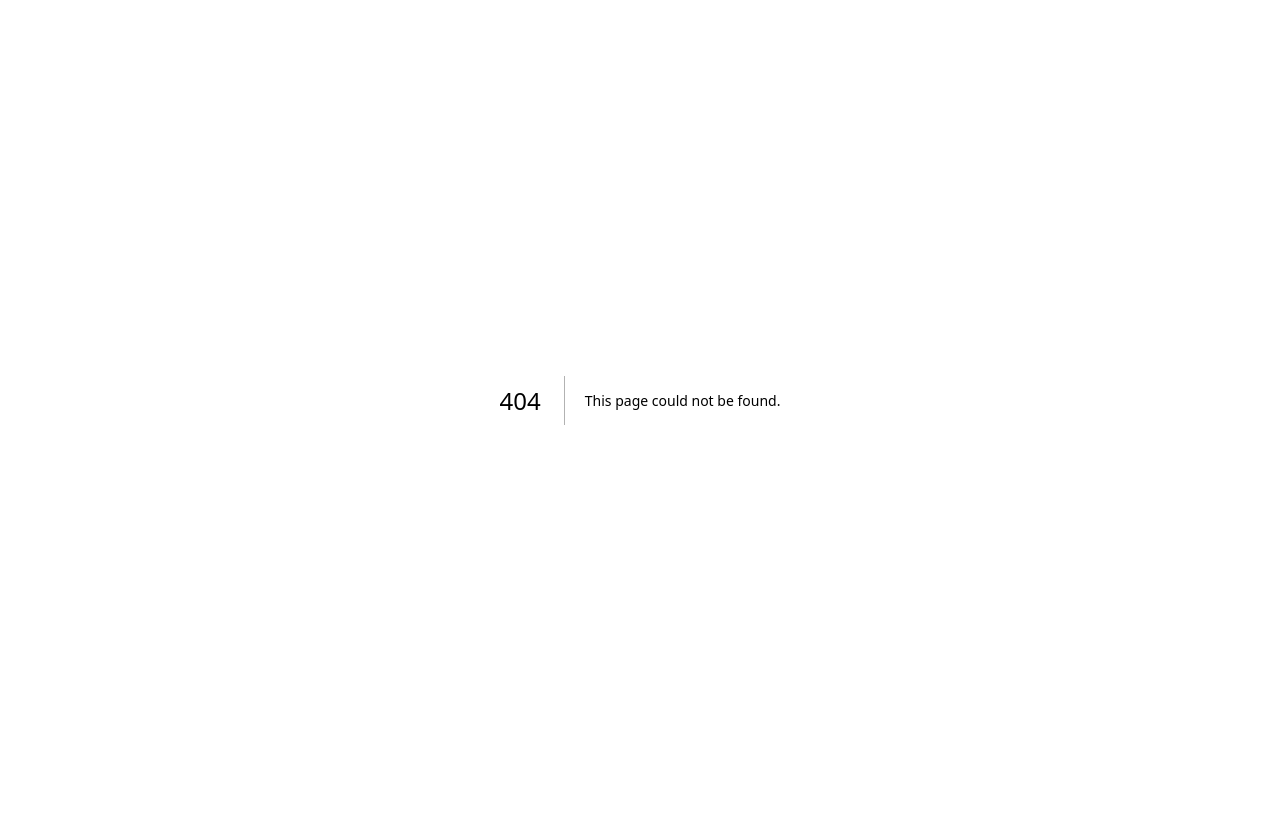
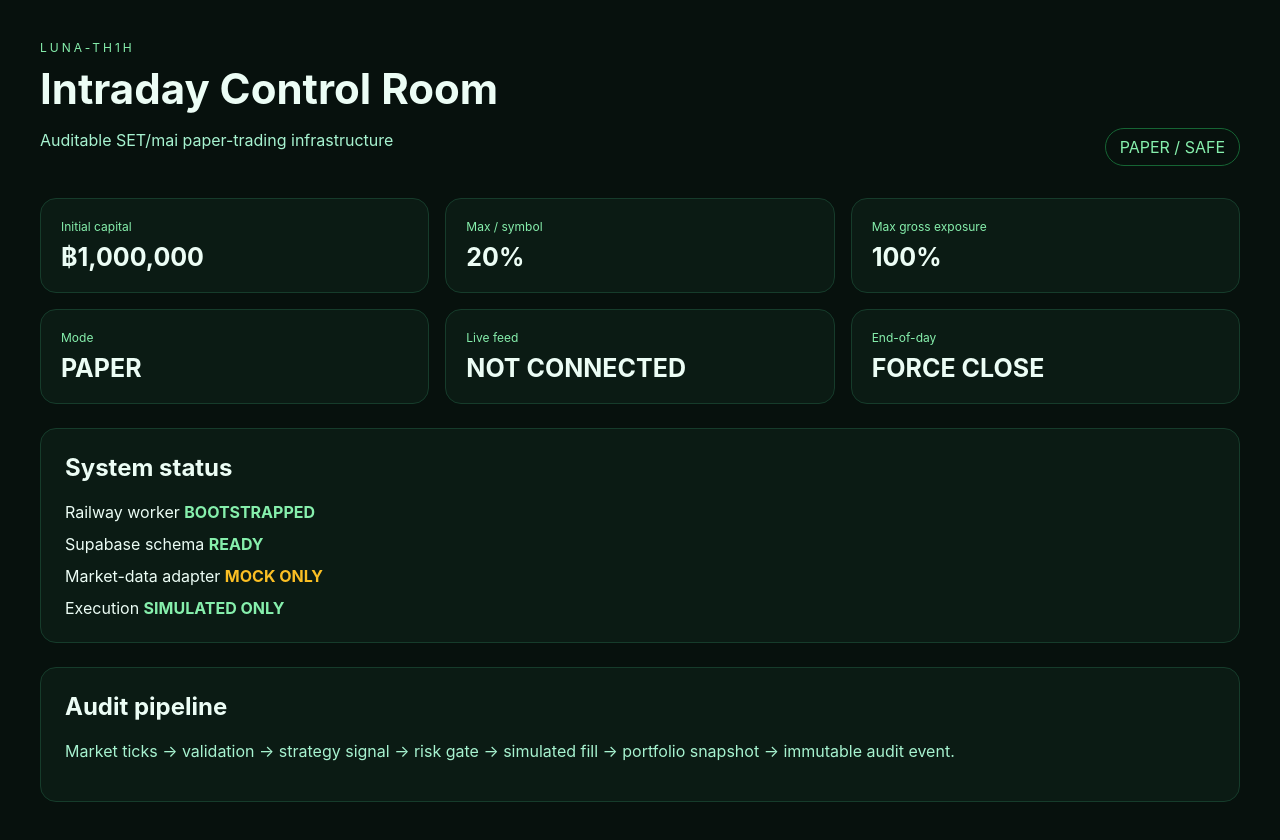
Before and after one commit to sakdiphongkan-ops/ceos-platform, a Next.js app: page /luna in a window 1280 px wide. Before the commit this address had no page. Before the commit the page ends 800 px from the top, so only its background shows below. Built offline with nearby package versions, Linux system fonts and the light colour scheme.

Commit message:
LUNA-TH1H: add control room dashboard

```diff
--- /dev/null
+++ b/app/luna/page.tsx
@@ -0,0 +1,34 @@
+export default function LunaPage(){
+  const rules=[
+    ["Initial capital","฿1,000,000"],
+    ["Max / symbol","20%"],
+    ["Max gross exposure","100%"],
+    ["Mode","PAPER"],
+    ["Live feed","NOT CONNECTED"],
+    ["End-of-day","FORCE CLOSE"],
+  ];
+  return <main style={{minHeight:"100vh",background:"#07110d",color:"#ecfdf5",padding:"40px",fontFamily:"Inter,Arial,sans-serif"}}>
+    <div style={{maxWidth:1200,margin:"0 auto"}}>
+      <div style={{display:"flex",justifyContent:"space-between",alignItems:"end",marginBottom:32}}>
+        <div><div style={{fontSize:12,letterSpacing:3,color:"#86efac"}}>LUNA-TH1H</div><h1 style={{fontSize:42,margin:"8px 0"}}>Intraday Control Room</h1><p style={{color:"#a7f3d0"}}>Auditable SET/mai paper-trading infrastructure</p></div>
+        <div style={{padding:"8px 14px",border:"1px solid #166534",borderRadius:999,color:"#86efac"}}>PAPER / SAFE</div>
+      </div>
+      <section style={{display:"grid",gridTemplateColumns:"repeat(3,1fr)",gap:16}}>
+        {rules.map(([a,b])=><div key={a} style={{background:"#0b1b14",border:"1px solid #163c2b",borderRadius:16,padding:20}}><div style={{fontSize:12,color:"#86efac"}}>{a}</div><div style={{fontSize:25,fontWeight:700,marginTop:8}}>{b}</div></div>)}
+      </section>
+      <section style={{marginTop:24,background:"#0b1b14",border:"1px solid #163c2b",borderRadius:16,padding:24}}>
+        <h2 style={{marginTop:0}}>System status</h2>
+        <div style={{display:"grid",gap:12}}>
+          <div>Railway worker <b style={{color:"#86efac"}}>BOOTSTRAPPED</b></div>
+          <div>Supabase schema <b style={{color:"#86efac"}}>READY</b></div>
+          <div>Market-data adapter <b style={{color:"#fbbf24"}}>MOCK ONLY</b></div>
+          <div>Execution <b style={{color:"#86efac"}}>SIMULATED ONLY</b></div>
+        </div>
+      </section>
+      <section style={{marginTop:24,background:"#0b1b14",border:"1px solid #163c2b",borderRadius:16,padding:24}}>
+        <h2 style={{marginTop:0}}>Audit pipeline</h2>
+        <p style={{color:"#a7f3d0"}}>Market ticks → validation → strategy signal → risk gate → simulated fill → portfolio snapshot → immutable audit event.</p>
+      </section>
+    </div>
+  </main>
+}
```
